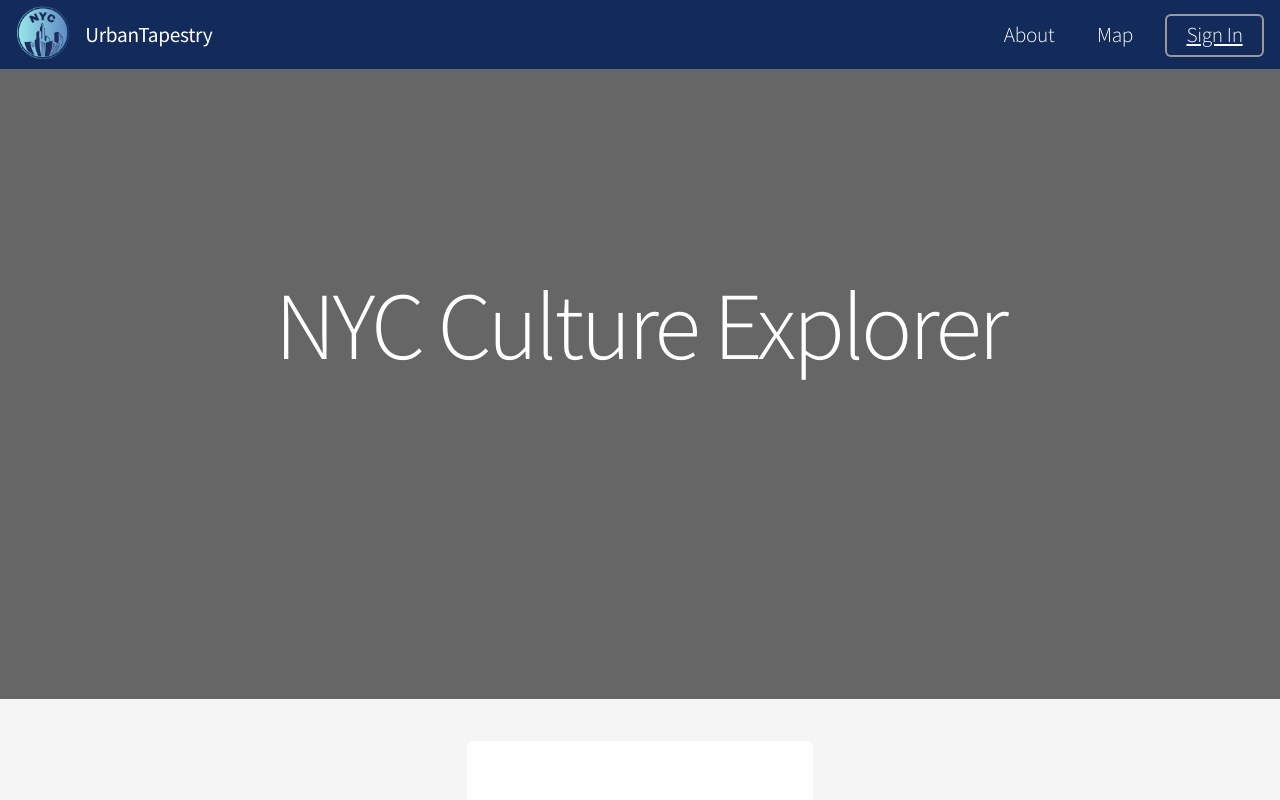
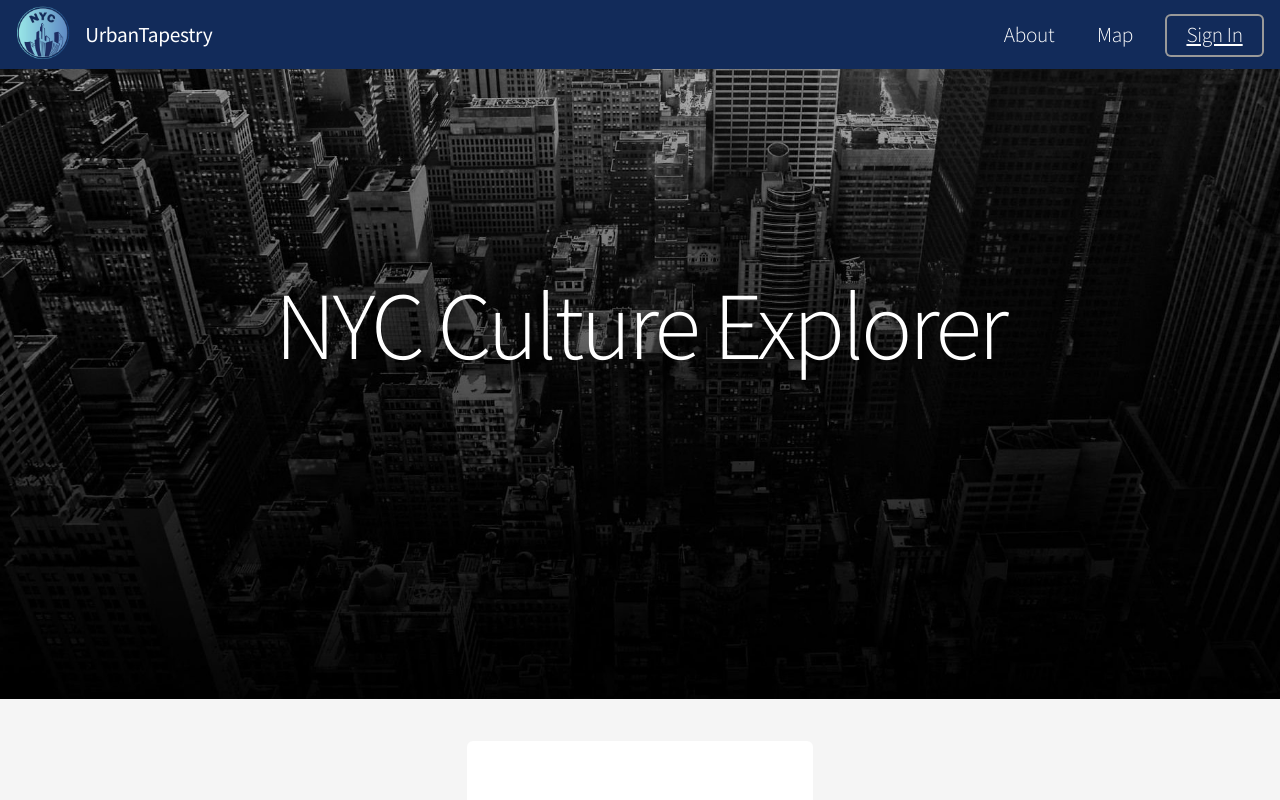
Before and after one commit to Aaleia/UrbanTapestry, a React (Create React App) app in the folder my-app/: page / in a window 1280 px wide. Shown: the top 800 px of the page. Built offline with nearby package versions, Linux system fonts and the light colour scheme.

Commit message:
Added bakcground

```diff
--- a/my-app/src/components/HomePage.css
+++ b/my-app/src/components/HomePage.css
@@ -70,7 +70,7 @@ h3 {
 /* Banner */
 
 #banner {
-
+    background-image: url("../assets/cityscape_grayscale.jpg");
     background-attachment: fixed;
     background-color: #666;
     background-repeat: no-repeat;
```
Also changed, not shown: my-app/src/App.js (line endings or trailing spaces).
